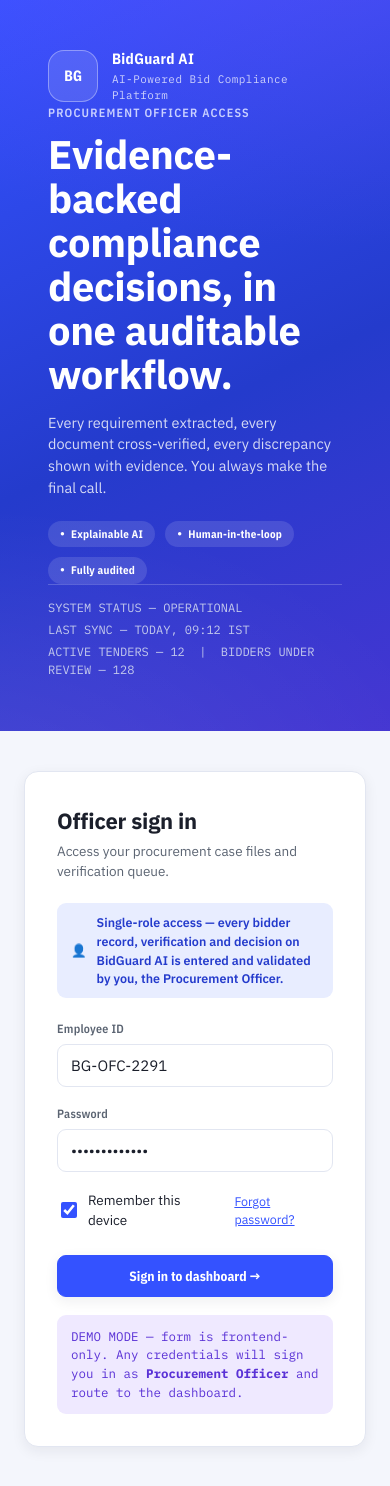
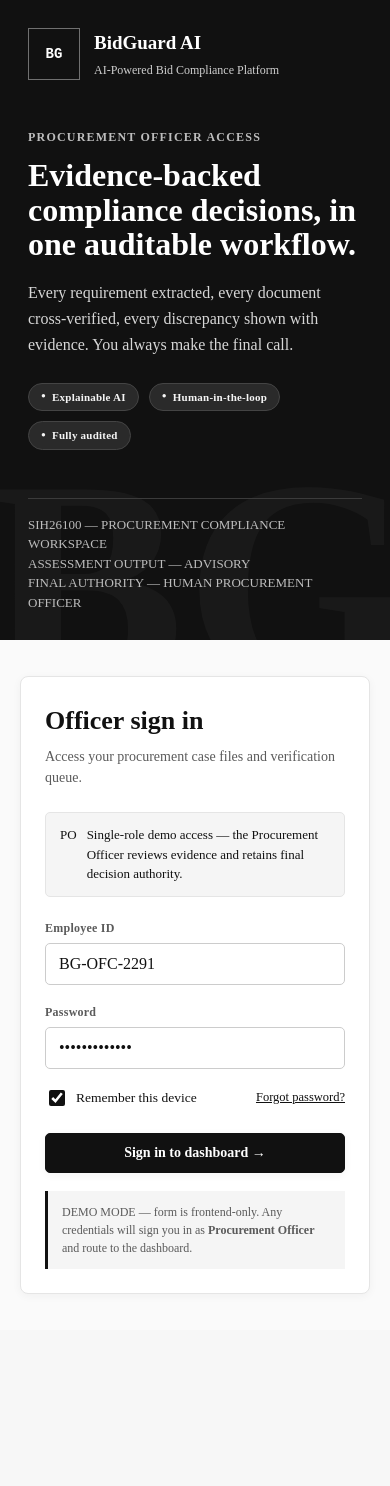
Before and after one commit to TARUN-A27/bidder-ai, a plain HTML site: page index.html in a window 390 px wide. After the commit the page ends 1330 px from the top, so only its background shows below. Drawn offline with nearby package versions, Linux system fonts and the light colour scheme.

Commit message:
feat(frontend): add final application shell and design system

```diff
--- a/css/components.css
+++ b/css/components.css
@@ -1,6 +1,4 @@
-/* ============================================================
-   COMPONENTS — chromatic, simple, rounded, soft-elevation
-   ============================================================ */
+/* Shared procurement application components. */
 
 /* ---------------- top bar ---------------- */
 .topbar{
@@ -8,6 +6,7 @@
   border-bottom: 1px solid var(--border);
   background: var(--surface);
   position: sticky; top:0; z-index: 50;
+  box-shadow:0 1px 0 rgba(0,0,0,.025);
 }
 .topbar .container{
   height: 100%;
@@ -19,12 +18,12 @@
 }
 .brand-seal{
   width:38px; height:38px; flex:none;
-  border-radius:11px;
+  border-radius:2px;
   display:flex; align-items:center; justify-content:center;
-  background: linear-gradient(135deg, var(--navy), var(--brass));
+  background: #111;
   color:#fff;
   font-family:var(--font-mono); font-weight:700; font-size:13px;
-  box-shadow: var(--shadow-brass);
+  box-shadow: none;
 }
 .brand-text{ line-height:1.15; }
 .brand-text strong{
@@ -39,15 +38,15 @@
 .officer-menu{ position:relative; }
 .officer-btn{
   display:flex; align-items:center; gap:10px;
-  background:var(--surface); border:1px solid var(--border); border-radius:999px;
-  padding:6px 14px 6px 6px; cursor:pointer; box-shadow: var(--shadow-sm);
-  transition: box-shadow .15s ease;
+  background:var(--surface); border:1px solid var(--border); border-radius:4px;
+  padding:6px 12px 6px 6px; cursor:pointer; box-shadow:none;
+  transition:border-color var(--motion-fast) ease, box-shadow var(--motion-fast) ease;
 }
-.officer-btn:hover{ box-shadow: var(--shadow-lift); }
+.officer-btn:hover{ border-color:var(--border-strong); box-shadow:var(--shadow-sm); }
 .officer-avatar{
   width:30px; height:30px; border-radius:50%;
-  background: linear-gradient(135deg, var(--brass-bg), var(--navy-bg));
-  color: var(--navy-dark);
+  background:#111;
+  color:#fff;
   display:flex; align-items:center; justify-content:center;
   font-family:var(--font-mono); font-weight:700; font-size:12px;
 }
@@ -78,20 +77,20 @@
   text-decoration:none; color: var(--ink-soft);
   padding: 16px 16px 14px;
   white-space:nowrap;
-  border-bottom: 3px solid transparent;
-  transition: color .15s ease;
+  border-bottom: 2px solid transparent;
+  transition:color var(--motion-fast) ease, border-color var(--motion-fast) ease;
 }
 .tabstrip a.active{
-  color: var(--navy);
-  border-bottom-color: var(--navy);
+  color:#111;
+  border-bottom-color:#111;
 }
 .tabstrip a:hover:not(.active){ color:var(--ink); }
 
 /* ---------------- case progress stepper ---------------- */
 .stepper{
   display:flex; align-items:center; flex-wrap:wrap; gap:0;
-  border: 1px solid var(--border); background: var(--surface); border-radius: var(--radius);
-  box-shadow: var(--shadow-sm); overflow:hidden;
+  border:1px solid var(--border); background:var(--surface); border-radius:var(--radius);
+  box-shadow:none; overflow:hidden;
 }
 .stepper .step{
   flex:1 1 auto; min-width:120px;
@@ -108,14 +107,14 @@
   font-family:var(--font-mono); font-size:11px; flex:none;
 }
 .stepper .step.done{ color:var(--green-dark); }
-.stepper .step.current{ color:var(--navy); background: var(--navy-bg); }
-.stepper .step.current .num{ background:var(--navy); color:#fff; }
+.stepper .step.current{ color:#111; background:#F5F5F5; }
+.stepper .step.current .num{ background:#111; color:#fff; }
 .stepper .step.done .num{ background:var(--green); color:#fff; }
 
 /* ---------------- page scaffolding ---------------- */
 .page-head{ padding: 28px 0 18px; }
 .page-head .title-row{ display:flex; align-items:flex-end; justify-content:space-between; gap:16px; flex-wrap:wrap; }
-.page-head h1{ font-size: 28px; margin:4px 0 0; }
+.page-head h1{ font-size:30px; line-height:1.16; margin:5px 0 0; }
 .case-id{ font-family:var(--font-mono); font-size:12px; color:var(--ink-soft); }
 
 main{ padding-bottom: 64px; }
@@ -123,21 +122,22 @@ main{ padding-bottom: 64px; }
 /* ---------------- buttons ---------------- */
 .btn{
   display:inline-flex; align-items:center; justify-content:center; gap:8px;
-  font-family:var(--font-cond); font-weight:700; font-size:13.5px;
+  font-family:var(--font-body); font-weight:600; font-size:14px;
   padding:11px 20px;
-  border: 1px solid var(--border);
-  border-radius: var(--radius-sm);
+  border:1px solid var(--border-strong);
+  border-radius:var(--radius-sm);
   background: var(--surface); color:var(--ink);
   box-shadow: var(--shadow-sm);
   cursor:pointer;
   text-decoration:none;
-  transition: transform .12s ease, box-shadow .12s ease, background .12s ease;
+  transition:transform var(--motion-fast) var(--ease-standard), box-shadow var(--motion-fast) ease, background var(--motion-fast) ease, border-color var(--motion-fast) ease;
 }
 .btn:hover{ transform:translateY(-1px); box-shadow: var(--shadow-lift); }
 .btn:active{ transform:translateY(0); box-shadow: var(--shadow-sm); }
 .btn:disabled{ opacity:.45; cursor:not-allowed; transform:none; box-shadow:none; }
-.btn-primary{ background: var(--navy); color: #fff; border-color: var(--navy); }
-.btn-brass{ background: var(--brass); color: #fff; border-color: var(--brass); }
+.btn-primary{ background:#111; color:#fff; border-color:#111; }
+.btn-primary:hover{ background:#2A2A2A; border-color:#2A2A2A; }
+.btn-brass{ background:#333; color:#fff; border-color:#333; }
 .btn-approve{ background: var(--green); color: #fff; border-color: var(--green); }
 .btn-reject{ background: var(--red); color: #fff; border-color: var(--red); }
 .btn-ghost{ background:transparent; box-shadow:none; border-color:transparent; }
@@ -150,9 +150,11 @@ main{ padding-bottom: 64px; }
   background: var(--surface);
   border: 1px solid var(--border);
   border-radius: var(--radius);
-  box-shadow: var(--shadow-sm);
+  box-shadow:var(--shadow-sm);
   padding: 22px;
+  transition:border-color var(--motion-base) ease, box-shadow var(--motion-base) ease, transform var(--motion-base) var(--ease-standard);
 }
+.card:hover{ border-color:var(--border-strong); box-shadow:var(--shadow); }
 .card-flat{ box-shadow:none; }
 .card-header{
   display:flex; align-items:center; justify-content:space-between;
@@ -164,15 +166,17 @@ main{ padding-bottom: 64px; }
 /* stat tile */
 .stat-tile{
   background:var(--surface); border:1px solid var(--border); border-radius: var(--radius);
-  box-shadow: var(--shadow-sm); padding:18px 20px; position:relative; overflow:hidden;
+  box-shadow:var(--shadow-sm); padding:18px 20px; position:relative; overflow:hidden;
+  transition:transform var(--motion-base) var(--ease-standard), box-shadow var(--motion-base) ease;
 }
+.stat-tile:hover{ box-shadow:var(--shadow); }
 .stat-tile .num{ font-family:var(--font-mono); font-size:32px; font-weight:700; line-height:1; }
 .stat-tile .label{ margin-top:8px; }
 .stat-tile::before{ content:""; position:absolute; left:0; top:0; bottom:0; width:5px; }
 .stat-tile.accent-green::before{ background:var(--green); }
 .stat-tile.accent-amber::before{ background:var(--amber); }
 .stat-tile.accent-red::before{ background:var(--red); }
-.stat-tile.accent-navy::before{ background: linear-gradient(180deg, var(--navy), var(--brass)); }
+.stat-tile.accent-navy::before{ background:#111; }
 
 /* ---------------- badges & status chips ---------------- */
 .badge{
@@ -183,7 +187,8 @@ main{ padding-bottom: 64px; }
 .badge-green{ color:var(--green-dark); background:var(--green-bg); }
 .badge-amber{ color:var(--amber-dark); background:var(--amber-bg); }
 .badge-red{ color:var(--red-dark); background:var(--red-bg); }
-.badge-navy{ color:var(--navy-dark); background:var(--navy-bg); }
+.badge-orange{ color:var(--orange-dark); background:var(--orange-bg); }
+.badge-navy{ color:#333; background:#EFEFEF; }
 .badge-ink{ color:var(--ink-soft); background:var(--paper-dim); }
 
 /* status "stamp" — now a clear, colour-coded chip rather than a rubber stamp */
@@ -208,7 +213,7 @@ main{ padding-bottom: 64px; }
 .stamp-verified{ --stamp-color: var(--green-dark); --stamp-bg: var(--green-bg); }
 .stamp-discrepancy{ --stamp-color: var(--red-dark); --stamp-bg: var(--red-bg); }
 .stamp-pending{ --stamp-color: var(--amber-dark); --stamp-bg: var(--amber-bg); }
-.stamp-review{ --stamp-color: var(--navy-dark); --stamp-bg: var(--navy-bg); }
+.stamp-review{ --stamp-color:#333; --stamp-bg:#EFEFEF; }
 .stamp-approved{ --stamp-color: var(--green-dark); --stamp-bg: var(--green-bg); }
 .stamp-rejected{ --stamp-color: var(--red-dark); --stamp-bg: var(--red-bg); }
 
@@ -224,7 +229,7 @@ main{ padding-bottom: 64px; }
 .field select,
 .field textarea{
   width:100%; padding:11px 13px;
-  border: 1px solid var(--border);
+  border:1px solid var(--border-strong);
   border-radius: var(--radius-sm);
   background: var(--surface);
   box-shadow: none;
@@ -255,7 +260,8 @@ thead th button{
   display:inline-flex; align-items:center; gap:4px; padding:0;
 }
 tbody td{ padding:13px 14px; border-top:1px solid var(--paper-dim); vertical-align:middle; }
-tbody tr:hover{ background: var(--paper-dim); }
+tbody tr{ transition:background var(--motion-fast) ease; }
+tbody tr:hover{ background:#F8F8F8; }
 tbody tr.row-link{ cursor:pointer; }
 
 /* ---------------- evidence exhibit card ---------------- */
@@ -265,7 +271,7 @@ tbody tr.row-link{ cursor:pointer; }
   background: var(--surface);
   box-shadow: var(--shadow-sm);
   padding:18px;
-  border-top: 4px solid var(--navy);
+  border-top:3px solid #222;
 }
 .exhibit .tag{ font-family:var(--font-mono); font-size:11px; color:var(--ink-soft); }
 .exhibit h4{ font-size:14px; margin:4px 0 12px; }
@@ -318,7 +324,7 @@ tbody tr.row-link{ cursor:pointer; }
 }
 .progress-fill{
   height:100%; width:0%; border-radius:999px;
-  background: linear-gradient(90deg, var(--navy), var(--brass));
+  background:#111;
   transition: width .5s ease;
 }
 
@@ -336,13 +342,14 @@ tbody tr.row-link{ cursor:pointer; }
 
 /* ---------------- modal ---------------- */
 .modal-overlay{
-  position:fixed; inset:0; background:rgba(20,24,40,.5);
+  position:fixed; inset:0; background:rgba(0,0,0,.46); backdrop-filter:blur(3px);
   display:none; align-items:center; justify-content:center; z-index:150; padding:20px;
 }
 .modal-overlay.open{ display:flex; }
 .modal{
   background:var(--surface); border-radius: var(--radius);
-  box-shadow: var(--shadow-lift); max-width:480px; width:100%; padding:26px;
+  box-shadow:var(--shadow-lift); max-width:480px; width:100%; padding:26px;
+  animation:modal-enter var(--motion-base) var(--ease-standard);
 }
 .modal h3{ margin-top:0; }
 .modal-actions{ display:flex; gap:10px; margin-top:20px; justify-content:flex-end; }
@@ -360,7 +367,7 @@ tbody tr.row-link{ cursor:pointer; }
 
 /* ---------------- side drawer (Previous Performance panel) ---------------- */
 .drawer-overlay{
-  position:fixed; inset:0; background:rgba(20,24,40,.42);
+  position:fixed; inset:0; background:rgba(0,0,0,.42); backdrop-filter:blur(2px);
   display:none; z-index:180;
 }
 .drawer-overlay.open{ display:block; }
@@ -370,7 +377,7 @@ tbody tr.row-link{ cursor:pointer; }
   background:var(--surface);
   box-shadow: -18px 0 40px rgba(20,24,40,.18);
   transform: translateX(100%);
-  transition: transform .25s ease;
+  transition:transform var(--motion-base) var(--ease-standard);
   display:flex; flex-direction:column;
   z-index:190;
 }
@@ -431,10 +438,24 @@ tbody tr.row-link{ cursor:pointer; }
 }
 .api-state.error{ border-color:var(--red); background:var(--red-bg); color:var(--red-dark); }
 .api-state.success{ border-color:var(--green); background:var(--green-bg); color:var(--green-dark); }
-.badge-critical{ background:#4b1020; color:#fff; }
+.badge-critical{ background:var(--red-dark); color:#fff; }
 .actions-cell{ display:flex; gap:8px; flex-wrap:wrap; }
 .key-list{ display:grid; gap:8px; }
 .key-row{ display:grid; grid-template-columns:minmax(150px, .7fr) 1.3fr; gap:12px; padding:8px 0; border-bottom:1px solid var(--paper-dim); }
 .key-row:last-child{ border-bottom:0; }
 .key-row .key{ color:var(--ink-soft); }
 .json-evidence{ margin:8px 0 0; padding:12px; background:var(--paper-dim); border-radius:var(--radius-sm); white-space:pre-wrap; overflow-wrap:anywhere; font:12px/1.55 var(--font-mono); }
+
+/* Motion is restrained and never communicates backend progress. */
+@keyframes surface-enter{
+  from{ opacity:0; transform:translateY(7px); }
+  to{ opacity:1; transform:translateY(0); }
+}
+@keyframes modal-enter{
+  from{ opacity:0; transform:translateY(8px) scale(.985); }
+  to{ opacity:1; transform:translateY(0) scale(1); }
+}
+main > .container > *{ animation:surface-enter var(--motion-slow) var(--ease-standard) both; }
+main > .container > *:nth-child(2){ animation-delay:35ms; }
+main > .container > *:nth-child(3){ animation-delay:70ms; }
+.api-state[hidden]{ display:none; }
--- a/css/dashboard.css
+++ b/css/dashboard.css
@@ -2,9 +2,9 @@
   display:flex; gap:10px; margin-bottom:16px; flex-wrap:wrap;
 }
 .search-row input[type="search"]{
-  flex:1; min-width:220px; padding:11px 14px; border:1px solid var(--border); border-radius:var(--radius-sm); background:var(--surface);
+  flex:1; min-width:220px; padding:11px 14px; border:1px solid var(--border-strong); border-radius:var(--radius-sm); background:var(--surface);
 }
-.search-row select{ padding:11px 12px; border:1px solid var(--border); border-radius:var(--radius-sm); background:var(--surface); }
+.search-row select{ padding:11px 12px; border:1px solid var(--border-strong); border-radius:var(--radius-sm); background:var(--surface); }
 
 .activity-item{ display:flex; gap:10px; padding:10px 0; border-bottom:1px solid var(--paper-dim); font-size:13px; }
 .activity-item:last-child{ border-bottom:none; }
--- a/css/login.css
+++ b/css/login.css
@@ -1,71 +1,14 @@
-.login-shell{
-  min-height:100vh;
-  display:grid;
-  grid-template-columns: 1.1fr 1fr;
-}
-@media (max-width:900px){
-  .login-shell{ grid-template-columns: 1fr; }
-  .login-hero{ min-height:280px; }
-}
-
-.login-hero{
-  background: linear-gradient(155deg, var(--navy) 0%, var(--navy-dark) 55%, var(--brass-dark) 130%);
-  color: #fff;
-  position:relative;
-  padding: 48px;
-  display:flex; flex-direction:column; justify-content:space-between;
-  overflow:hidden;
-}
-.login-hero::before{
-  content:"";
-  position:absolute; inset:0;
-  background:
-    radial-gradient(600px 320px at 85% -10%, rgba(124,77,255,.35), transparent),
-    radial-gradient(500px 300px at -10% 110%, rgba(255,255,255,.08), transparent);
-  pointer-events:none;
-}
-.login-hero .hero-top{ position:relative; display:flex; align-items:center; gap:14px; }
-.login-hero .hero-seal{
-  width:52px; height:52px; border-radius:16px;
-  background: rgba(255,255,255,.12);
-  border:1px solid rgba(255,255,255,.35);
-  display:flex; align-items:center; justify-content:center; font-family:var(--font-mono); font-weight:700;
-}
-.login-hero .hero-title{ font-family:var(--font-cond); letter-spacing:.02em; font-size:15px; font-weight:700; }
-.login-hero .hero-title small{ display:block; font-family:var(--font-mono); font-size:11px; letter-spacing:.04em; opacity:.75; font-weight:400; }
-
-.login-hero .hero-mid{ position:relative; max-width:460px; }
-.login-hero .hero-mid .eyebrow{ color:#C9D0FF; }
-.login-hero .hero-mid h1{
-  font-size: 40px; line-height:1.1; margin:10px 0 16px; color:#fff;
-}
-.login-hero .hero-mid p{ color:#D6DAF5; font-size:14.5px; }
-
-.hero-stamps{ position:relative; display:flex; gap:10px; flex-wrap:wrap; margin-top:22px; }
-.hero-stamps .stamp{ background:rgba(255,255,255,.12); color:#fff; }
-.hero-stamps .stamp::before{ color:#fff; }
-
-.hero-ledger{ position:relative; font-family:var(--font-mono); font-size:12px; color:#C3C9EC; border-top:1px solid rgba(255,255,255,.2); padding-top:14px; }
-.hero-ledger div{ margin-bottom:4px; }
-
-/* right panel */
-.login-panel{
-  display:flex; align-items:center; justify-content:center;
-  padding: 40px 24px;
-}
-.login-card{ width:100%; max-width:420px; }
-.login-card .card{ padding:32px; }
-.login-card h2{ font-size:22px; margin-bottom:4px; }
-.login-card .sub{ color:var(--ink-soft); font-size:13.5px; margin-bottom:22px; }
-
-.role-note{
-  display:flex; align-items:center; gap:10px;
-  background:var(--navy-bg); color:var(--navy-dark);
-  border-radius: var(--radius-sm);
-  padding:10px 14px; margin-bottom:22px; font-size:12.5px; font-weight:600;
-}
-
-.demo-note{
-  margin-top:18px; padding:12px 14px; background:var(--brass-bg); border-radius: var(--radius-sm);
-  font-size:12.5px; font-family:var(--font-mono); color:var(--brass-dark);
-}
+.login-shell{min-height:100vh;display:grid;grid-template-columns:minmax(0,1.1fr) minmax(420px,.9fr);background:#fff;}
+.login-hero{position:relative;padding:52px;display:flex;flex-direction:column;justify-content:space-between;overflow:hidden;background:#111;color:#fff;}
+.login-hero::after{content:"BG";position:absolute;right:-28px;bottom:-95px;font:700 300px/1 var(--font-body);color:rgba(255,255,255,.035);pointer-events:none;}
+.hero-top{position:relative;display:flex;align-items:center;gap:14px;z-index:1;}
+.hero-seal{width:52px;height:52px;border:1px solid rgba(255,255,255,.4);display:flex;align-items:center;justify-content:center;font:700 14px var(--font-mono);}
+.hero-title{font-size:19px;font-weight:700;}.hero-title small{display:block;margin-top:3px;font-size:12px;color:#CFCFCF;font-weight:400;}
+.hero-mid{position:relative;max-width:560px;z-index:1;}.hero-mid .eyebrow{color:#BDBDBD;}.hero-mid h1{font-size:42px;line-height:1.08;margin:12px 0 18px;color:#fff;}.hero-mid p{color:#D7D7D7;font-size:16px;line-height:1.65;}
+.hero-stamps{display:flex;gap:10px;flex-wrap:wrap;margin-top:24px;}.hero-stamps .stamp{background:#2A2A2A;color:#F5F5F5;border:1px solid #444;}
+.hero-ledger{position:relative;border-top:1px solid #3B3B3B;padding-top:16px;color:#BDBDBD;font-size:13px;max-width:540px;z-index:1;}
+.login-panel{display:flex;align-items:center;justify-content:center;padding:44px 32px;background:#FAFAFA;}.login-card{width:100%;max-width:430px;}.login-card .card{padding:34px;}.login-card h2{font-size:26px;margin-bottom:6px;}.login-card .sub{color:var(--ink-soft);font-size:14px;margin-bottom:24px;}
+.role-note{display:flex;align-items:flex-start;gap:10px;background:#F5F5F5;border:1px solid var(--border);border-radius:var(--radius-sm);padding:12px 14px;margin-bottom:22px;font-size:13px;}
+.demo-note{margin-top:18px;padding:12px 14px;background:#F5F5F5;border-left:3px solid #111;font-size:12px;color:var(--ink-soft);}
+@media(max-width:900px){.login-shell{grid-template-columns:1fr}.login-hero{min-height:330px;padding:36px}.hero-mid{margin:48px 0}.login-panel{padding:36px 20px}}
+@media(max-width:520px){.login-hero{padding:28px}.hero-mid h1{font-size:32px}.login-card .card{padding:24px}}
--- a/css/tokens.css
+++ b/css/tokens.css
@@ -1,62 +1,65 @@
-/* ============================================================
-   BIDGUARD AI — DESIGN TOKENS (Chromatic theme)
-   Clean, simple, colour-led visual language for a single-user
-   (Procurement Officer) workflow: soft elevation, rounded
-   surfaces, a vivid indigo primary, and clear colour coding for
-   risk/status. Professional and government-enterprise
-   appropriate, without heavy borders or decoration.
-   ============================================================ */
+/* BidGuard AI — final procurement design tokens. */
 
 :root{
   /* ---- core neutrals ---- */
-  --ink:            #1B1F2B;   /* primary text */
-  --ink-soft:       #5B6472;   /* secondary text */
-  --ink-faint:      #9AA1AF;   /* placeholder / disabled text */
+  --ink:            #111111;
+  --ink-soft:       #5B5B5B;
+  --ink-faint:      #6F6F6F;
 
-  --paper:          #F4F6FC;   /* app background — flat, cool, simple */
-  --paper-dim:      #ECEFF8;   /* recessed panels / table stripes */
-  --surface:        #FFFFFF;   /* cards, raised surfaces */
-  --surface-alt:    #F7F8FD;
+  --paper:          #F7F7F7;
+  --paper-dim:      #EEEEEE;
+  --surface:        #FFFFFF;
+  --surface-alt:    #FAFAFA;
 
-  --border:         #E2E6F1;   /* thin structural border */
+  --border:         #E5E5E5;
+  --border-strong:  #CCCCCC;
 
   /* ---- chromatic accents ---- */
-  --brass:          #7C4DFF;   /* secondary accent — violet */
-  --brass-dark:     #5A32D6;
-  --brass-bg:       #EFE9FF;
+  --brass:          #333333;
+  --brass-dark:     #111111;
+  --brass-bg:       #F2F2F2;
 
-  --navy:           #3452FF;   /* primary action — indigo/blue */
-  --navy-dark:      #243BCC;
-  --navy-bg:        #E8EDFF;
+  --navy:           #111111;
+  --navy-dark:      #000000;
+  --navy-bg:        #F0F0F0;
 
   /* ---- status colours ---- */
-  --green:          #16A673;
-  --green-dark:     #0E7F58;
-  --green-bg:       #E3F9F0;
+  --green:          #16825D;
+  --green-dark:     #116748;
+  --green-bg:       #EAF6F1;
 
-  --amber:          #F59E0B;
-  --amber-dark:     #B4720A;
-  --amber-bg:       #FFF3DC;
+  --amber:          #C48A16;
+  --amber-dark:     #805A10;
+  --amber-bg:       #FFF7E6;
 
-  --red:            #EF4444;
-  --red-dark:       #C22F2F;
-  --red-bg:         #FDEAEA;
+  --orange:         #C25D16;
+  --orange-dark:    #8D410E;
+  --orange-bg:      #FFF0E6;
+
+  --red:            #B4232C;
+  --red-dark:       #841820;
+  --red-bg:         #FCEDEF;
 
   /* ---- structure ---- */
   --line:           var(--border);
   --line-w:         1px;
   --line-w-thick:   1px;
-  --radius:         14px;
-  --radius-sm:      9px;
-  --shadow:         0 12px 28px rgba(27,31,43,.09);
-  --shadow-sm:      0 4px 14px rgba(27,31,43,.07);
-  --shadow-brass:   0 10px 26px rgba(124,77,255,.28);
-  --shadow-lift:    0 16px 34px rgba(27,31,43,.14);
+  --radius:         8px;
+  --radius-sm:      5px;
+  --shadow:         0 10px 28px rgba(0,0,0,.07);
+  --shadow-sm:      0 2px 10px rgba(0,0,0,.045);
+  --shadow-brass:   0 6px 18px rgba(0,0,0,.16);
+  --shadow-lift:    0 14px 34px rgba(0,0,0,.12);
 
   /* ---- type ---- */
-  --font-body:  'IBM Plex Sans', -apple-system, Segoe UI, sans-serif;
-  --font-cond:  'IBM Plex Sans Condensed', 'IBM Plex Sans', sans-serif;
-  --font-mono:  'IBM Plex Mono', 'Courier New', monospace;
+  --font-body:  "Times New Roman", Times, serif;
+  --font-cond:  "Times New Roman", Times, serif;
+  --font-mono:  "Courier New", Courier, monospace;
+
+  --motion-fast: 160ms;
+  --motion-base: 240ms;
+  --motion-slow: 360ms;
+  --ease-standard: cubic-bezier(.2,.7,.2,1);
 
   /* ---- layout ---- */
   --header-h: 68px;
@@ -72,11 +75,11 @@ body{
   background: var(--paper);
   color: var(--ink);
   font-family: var(--font-body);
-  font-size: 15px;
+  font-size: 16px;
   line-height: 1.5;
   -webkit-font-smoothing: antialiased;
 }
-h1,h2,h3,h4,h5,h6{ margin: 0 0 .5em; font-weight: 700; letter-spacing: -0.01em; }
+h1,h2,h3,h4,h5,h6{ margin: 0 0 .5em; font-weight: 700; letter-spacing: 0; }
 p{ margin: 0 0 1em; }
 a{ color: inherit; }
 img,svg{ display:block; max-width:100%; }
@@ -84,11 +87,11 @@ button{ font-family: inherit; }
 ul{ margin:0; padding:0; list-style:none; }
 input, select, textarea{ font-family: inherit; font-size: inherit; color: inherit; }
 
-::selection{ background: var(--navy); color: #fff; }
+::selection{ background: #111; color: #fff; }
 
 :focus-visible{
-  outline: 3px solid var(--navy);
-  outline-offset: 2px;
+  outline: 2px solid #111;
+  outline-offset: 3px;
 }
 
 /* ---------------- utility ---------------- */
@@ -97,7 +100,7 @@ input, select, textarea{ font-family: inherit; font-size: inherit; color: inheri
   text-transform: uppercase;
   letter-spacing: .1em;
   font-size: 12px;
-  font-weight: 600;
+  font-weight: 700;
   color: var(--ink-soft);
 }
 .mono{ font-family: var(--font-mono); }
@@ -112,5 +115,6 @@ input, select, textarea{ font-family: inherit; font-size: inherit; color: inheri
 }
 
 @media (prefers-reduced-motion: reduce){
-  *{ animation-duration: .001ms !important; animation-iteration-count: 1 !important; transition-duration: .001ms !important; }
+  html{ scroll-behavior:auto; }
+  *, *::before, *::after{ animation-duration: .001ms !important; animation-iteration-count: 1 !important; transition-duration: .001ms !important; }
 }
--- a/index.html
+++ b/index.html
@@ -4,8 +4,6 @@
 <meta charset="UTF-8">
 <meta name="viewport" content="width=device-width, initial-scale=1.0">
 <title>Sign in — BidGuard AI</title>
-<link rel="preconnect" href="https://fonts.googleapis.com">
-<link href="https://fonts.googleapis.com/css2?family=IBM+Plex+Sans:wght@400;500;600;700&family=IBM+Plex+Sans+Condensed:wght@500;600;700&family=IBM+Plex+Mono:wght@400;500;600;700&display=swap" rel="stylesheet">
 <link rel="stylesheet" href="css/tokens.css">
 <link rel="stylesheet" href="css/components.css">
 <link rel="stylesheet" href="css/layout.css">
@@ -34,9 +32,9 @@
     </div>
 
     <div class="hero-ledger">
-      <div>SYSTEM STATUS &mdash; OPERATIONAL</div>
-      <div>LAST SYNC &mdash; TODAY, 09:12 IST</div>
-      <div>ACTIVE TENDERS &mdash; 12 &nbsp;|&nbsp; BIDDERS UNDER REVIEW &mdash; 128</div>
+      <div>SIH26100 &mdash; PROCUREMENT COMPLIANCE WORKSPACE</div>
+      <div>ASSESSMENT OUTPUT &mdash; ADVISORY</div>
+      <div>FINAL AUTHORITY &mdash; HUMAN PROCUREMENT OFFICER</div>
     </div>
   </div>
 
@@ -47,7 +45,7 @@
         <p class="sub">Access your procurement case files and verification queue.</p>
 
         <div class="role-note">
-          <span>👤</span> Single-role access — every bidder record, verification and decision on BidGuard AI is entered and validated by you, the Procurement Officer.
+          <span aria-hidden="true">PO</span> Single-role demo access — the Procurement Officer reviews evidence and retains final decision authority.
         </div>
 
         <form id="loginForm" novalidate>
--- a/js/api.js
+++ b/js/api.js
@@ -119,7 +119,7 @@
   const riskClasses = {
     LOW: 'badge badge-green',
     MEDIUM: 'badge badge-amber',
-    HIGH: 'badge badge-red',
+    HIGH: 'badge badge-orange',
     CRITICAL: 'badge badge-critical',
   };
 
--- a/js/main.js
+++ b/js/main.js
@@ -9,9 +9,22 @@ document.addEventListener('click', (e) => {
   if (!btn || !dropdown) return;
 
   if (btn.contains(e.target)) {
-    dropdown.classList.toggle('open');
+    const open = dropdown.classList.toggle('open');
+    btn.setAttribute('aria-expanded', String(open));
   } else if (!dropdown.contains(e.target)) {
     dropdown.classList.remove('open');
+    btn.setAttribute('aria-expanded', 'false');
+  }
+});
+
+document.addEventListener('keydown', (event) => {
+  if (event.key !== 'Escape') return;
+  const btn = document.querySelector('[data-officer-btn]');
+  const dropdown = document.querySelector('[data-officer-dropdown]');
+  if (btn && dropdown?.classList.contains('open')) {
+    dropdown.classList.remove('open');
+    btn.setAttribute('aria-expanded', 'false');
+    btn.focus();
   }
 });
 
@@ -48,6 +61,12 @@ window.bindModal = bindModal;
 
 // ---- log out confirmation ----
 document.addEventListener('DOMContentLoaded', () => {
+  document.body.classList.add('page-ready');
+  const officerButton = document.querySelector('[data-officer-btn]');
+  if (officerButton) {
+    officerButton.setAttribute('aria-haspopup', 'menu');
+    officerButton.setAttribute('aria-expanded', 'false');
+  }
   const logoutLink = document.querySelector('[data-logout]');
   if (logoutLink) {
     logoutLink.addEventListener('click', (e) => {
```
Also changed, not shown: comparison.html (+1 -1 lines), css/investigation.css (+12 -16 lines), css/processing.css (+7 -4 lines), dashboard.html (+0 -2 lines), decision.html (+1 -1 lines), investigation.html (+0 -2 lines), processing.html (+1 -1 lines), tender-detail.html (+1 -1 lines), upload-bidder.html (+1 -1 lines).
